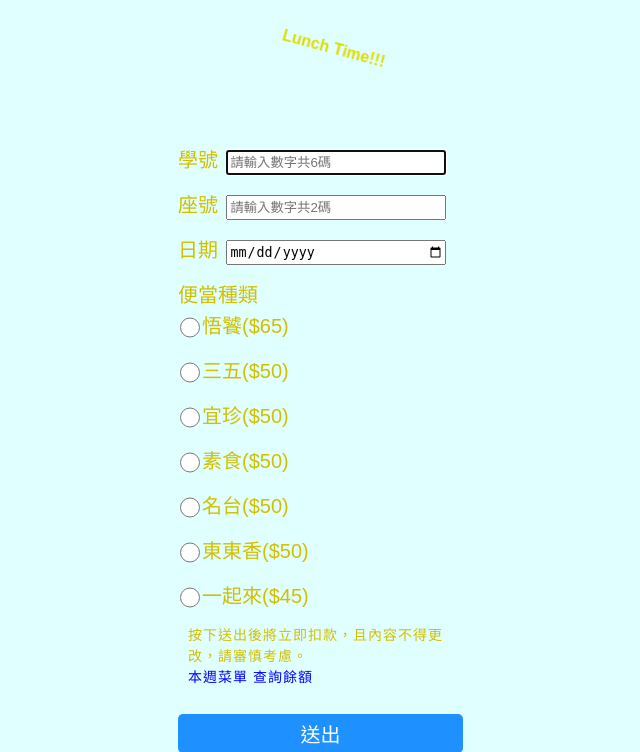
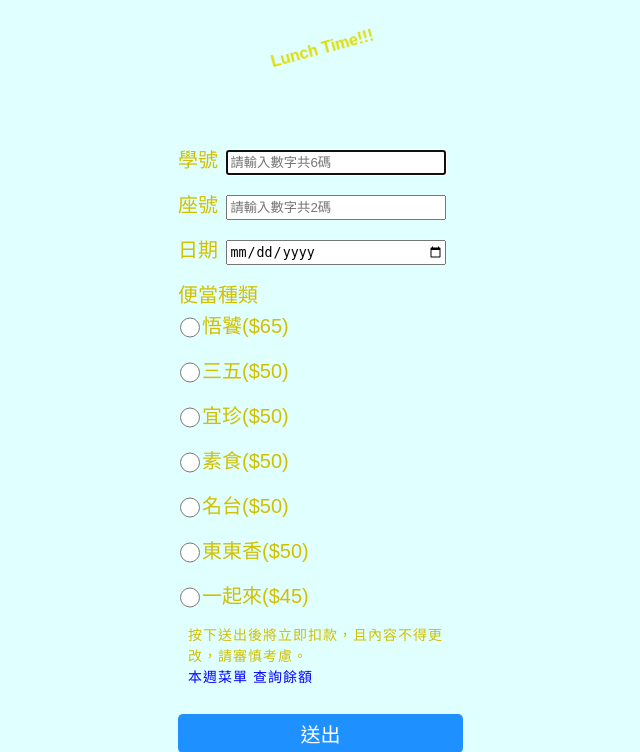
Before and after one commit to 113empire/lunch13, a Flask app: page /order/ in a window 1280 px wide. Shown: the top 752 px of the page, without its empty margins (312-952 px from the left). Run offline with Flask 2, Linux system fonts and the light colour scheme.

Commit message:
Update order.css

```diff
--- a/static/css/order.css
+++ b/static/css/order.css
@@ -40,7 +40,7 @@ a:hover {
 	padding: 20px;
 	text-align: center;
 	color: #dddd00;
-	transform: rotate(15deg);
+	transform: rotate(-15deg);
 	animation-name: example;
   	animation-duration: 1s;
 
```
